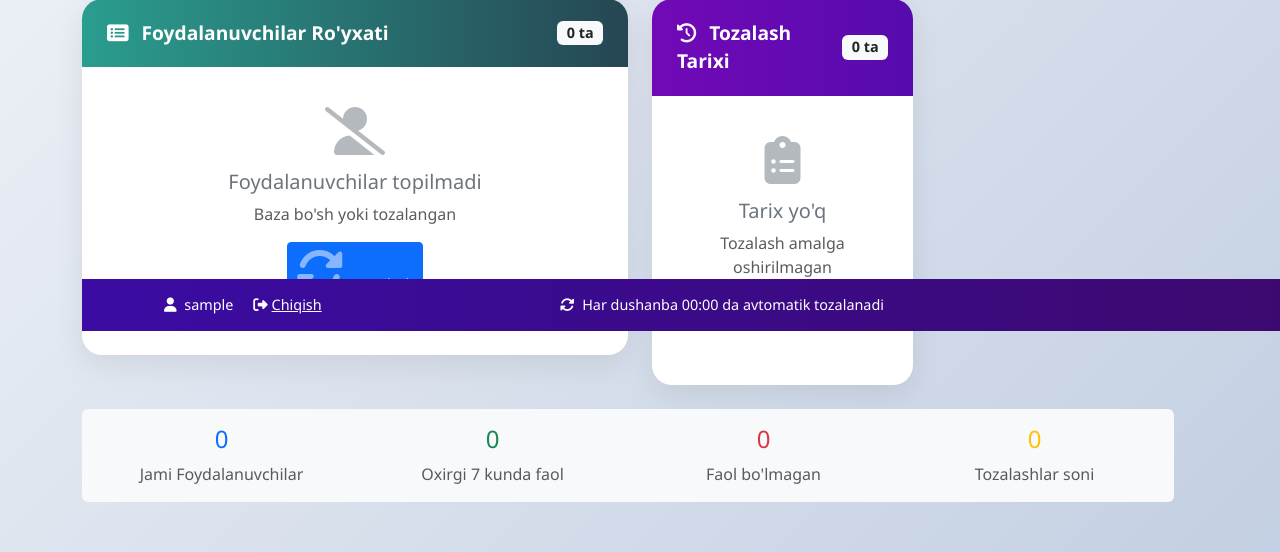
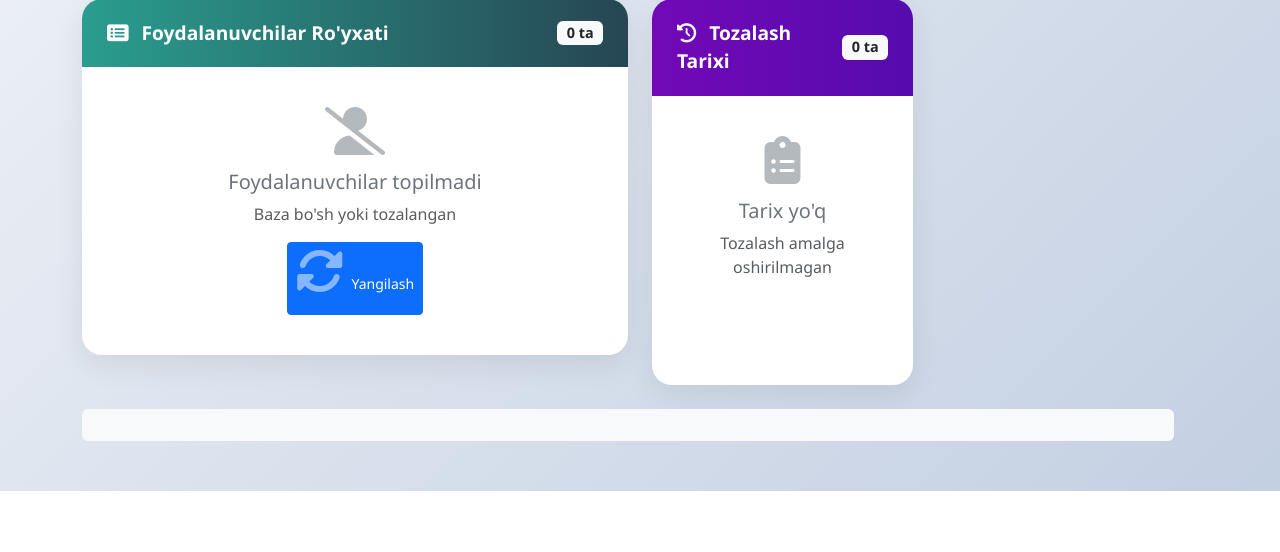
Before and after one commit to Rustamchikk/cron-job, a Flask app: page / in a window 1280 px wide. Shown: the part 469-1021 px from the top of the page. After the commit the page ends 960 px from the top, so only its background shows below. Run offline with Flask 3, Linux system fonts and the light colour scheme; the visitor is signed in with stand-in values (Sample User, id 1); some libraries are stand-ins or nearby versions.

Commit message:
xatolar tozalandi

```diff
--- a/templates/dashboard.html
+++ b/templates/dashboard.html
@@ -256,45 +256,12 @@
                 <div class="card border-0 bg-light">
                     <div class="card-body text-center">
                         <div class="row">
-                            <div class="col-md-3">
-                                <h4 class="text-primary" id="stats-total">0</h4>
-                                <p class="text-muted mb-0">Jami Foydalanuvchilar</p>
-                            </div>
-                            <div class="col-md-3">
-                                <h4 class="text-success" id="stats-active">0</h4>
-                                <p class="text-muted mb-0">Oxirgi 7 kunda faol</p>
-                            </div>
-                            <div class="col-md-3">
-                                <h4 class="text-danger" id="stats-inactive">0</h4>
-                                <p class="text-muted mb-0">Faol bo'lmagan</p>
-                            </div>
-                            <div class="col-md-3">
-                                <h4 class="text-warning" id="stats-cleanups">0</h4>
-                                <p class="text-muted mb-0">Tozalashlar soni</p>
-                            </div>
                         </div>
                     </div>
                 </div>
             </div>
         </div>
     </div>
-
-    <!-- FOOTER (YANGILANGAN) -->
-    <footer class="footer">
-        <div class="container">
-            <div class="row">
-                <div class="col-md-4 text-start">
-                    <i class="fas fa-user me-1"></i> {{ username }}
-                    <a href="{{ url_for('logout') }}" class="text-white ms-3">
-                        <i class="fas fa-sign-out-alt me-1"></i>Chiqish
-                    </a>
-                </div>
-                <div class="col-md-4 text-center">
-                    <i class="fas fa-sync-alt me-1"></i> Har dushanba 00:00 da avtomatik tozalanadi
-                </div>
-            </div>
-        </div>
-    </footer>
 
     <!-- SCRIPTS -->
     <script src="https://cdn.jsdelivr.net/npm/bootstrap@5.3.0/dist/js/bootstrap.bundle.min.js"></script>
```
Also changed, not shown: cleanup.py (+0 -16 lines).
